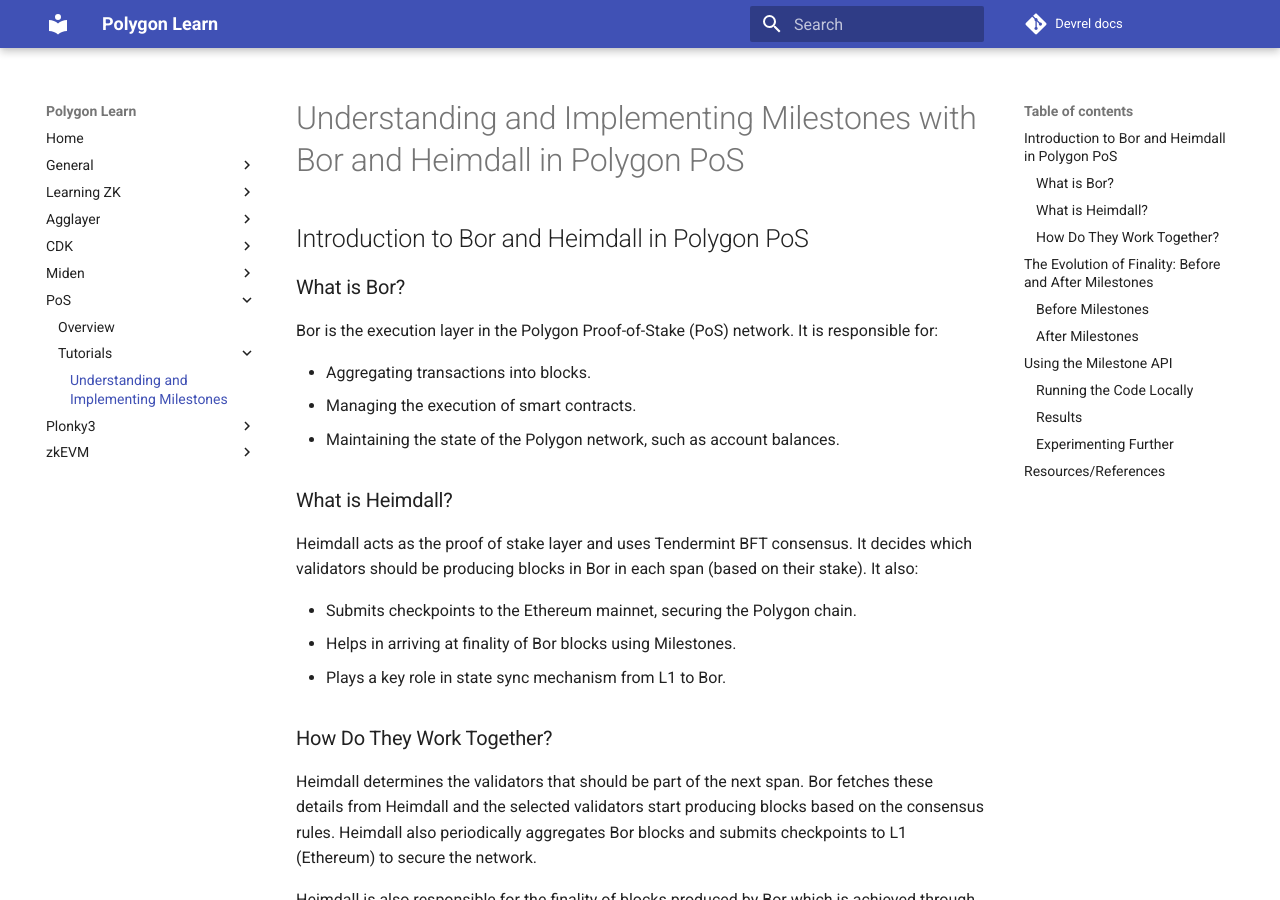
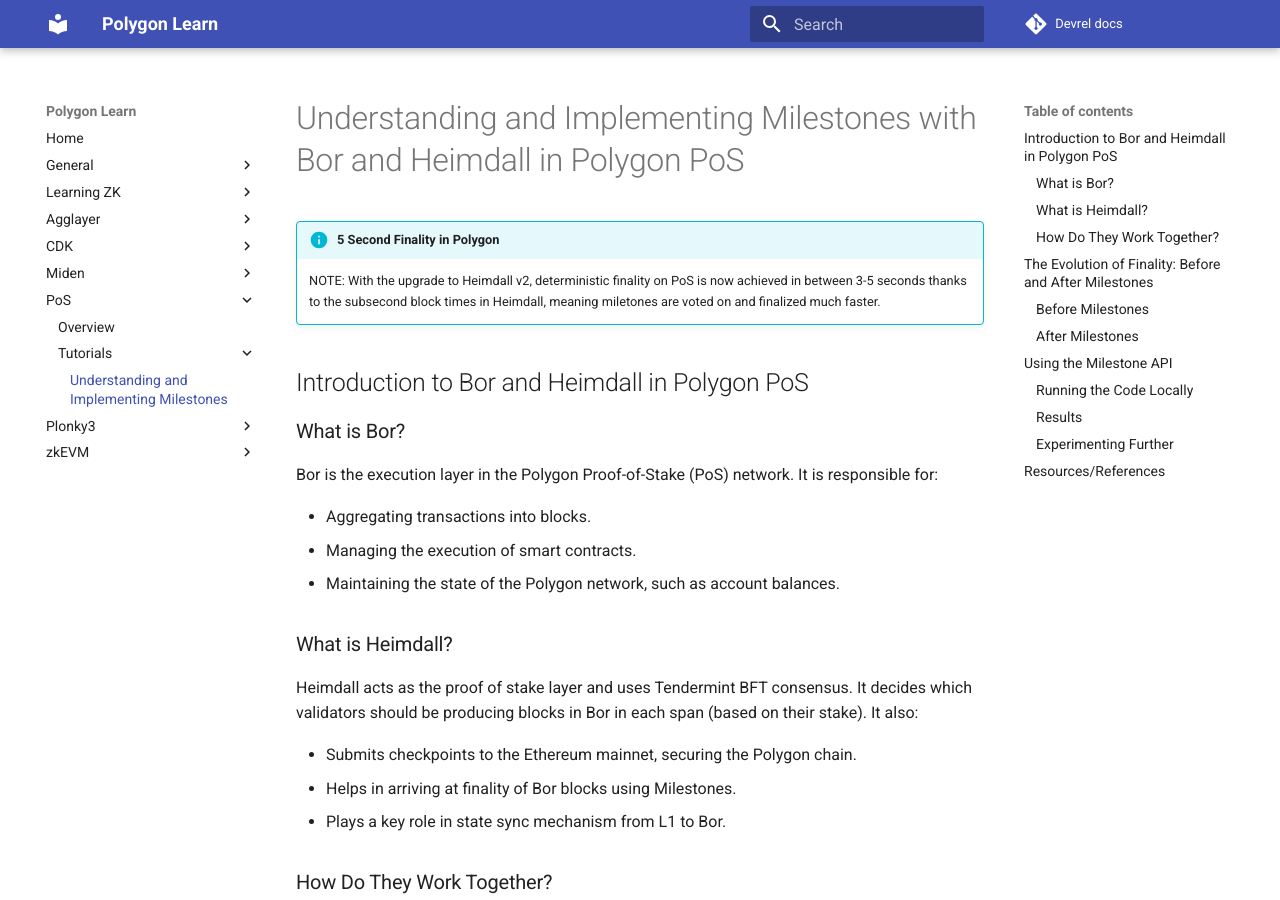
Before and after one commit to 0xPolygon/devrel-docs, an MkDocs documentation site: the page built from docs/pos/tutorials/milestones.md, in a window 1280 px wide and 900 px high. Built offline with MkDocs 1.6.1 and Material for MkDocs 9.7.7, drawn with Linux system fonts in a browser that asks for light colours; a script that is not in the unit is left out; comment, search, counter and statistics services are not loaded.

Commit message:
Update milestones page

```diff
--- a/docs/pos/tutorials/milestones.md
+++ b/docs/pos/tutorials/milestones.md
@@ -1,4 +1,8 @@
 # Understanding and Implementing Milestones with Bor and Heimdall in Polygon PoS
+
+!!! info "5 Second Finality in Polygon"
+
+    NOTE: With the upgrade to Heimdall v2, deterministic finality on PoS is now achieved in between 3-5 seconds thanks to the subsecond block times in Heimdall, meaning miletones are voted on and finalized much faster.
 
 ## Introduction to Bor and Heimdall in Polygon PoS
 
```
